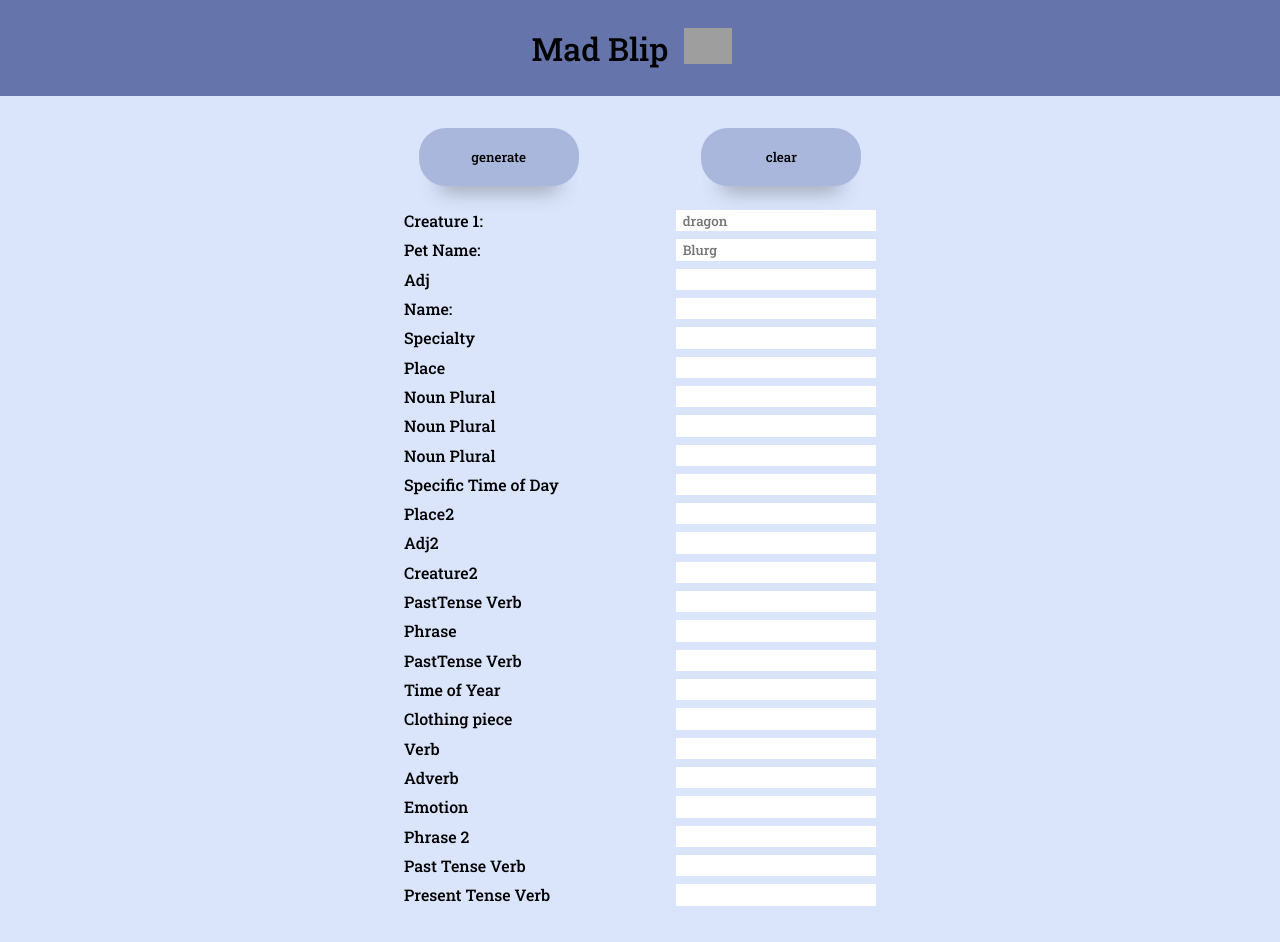
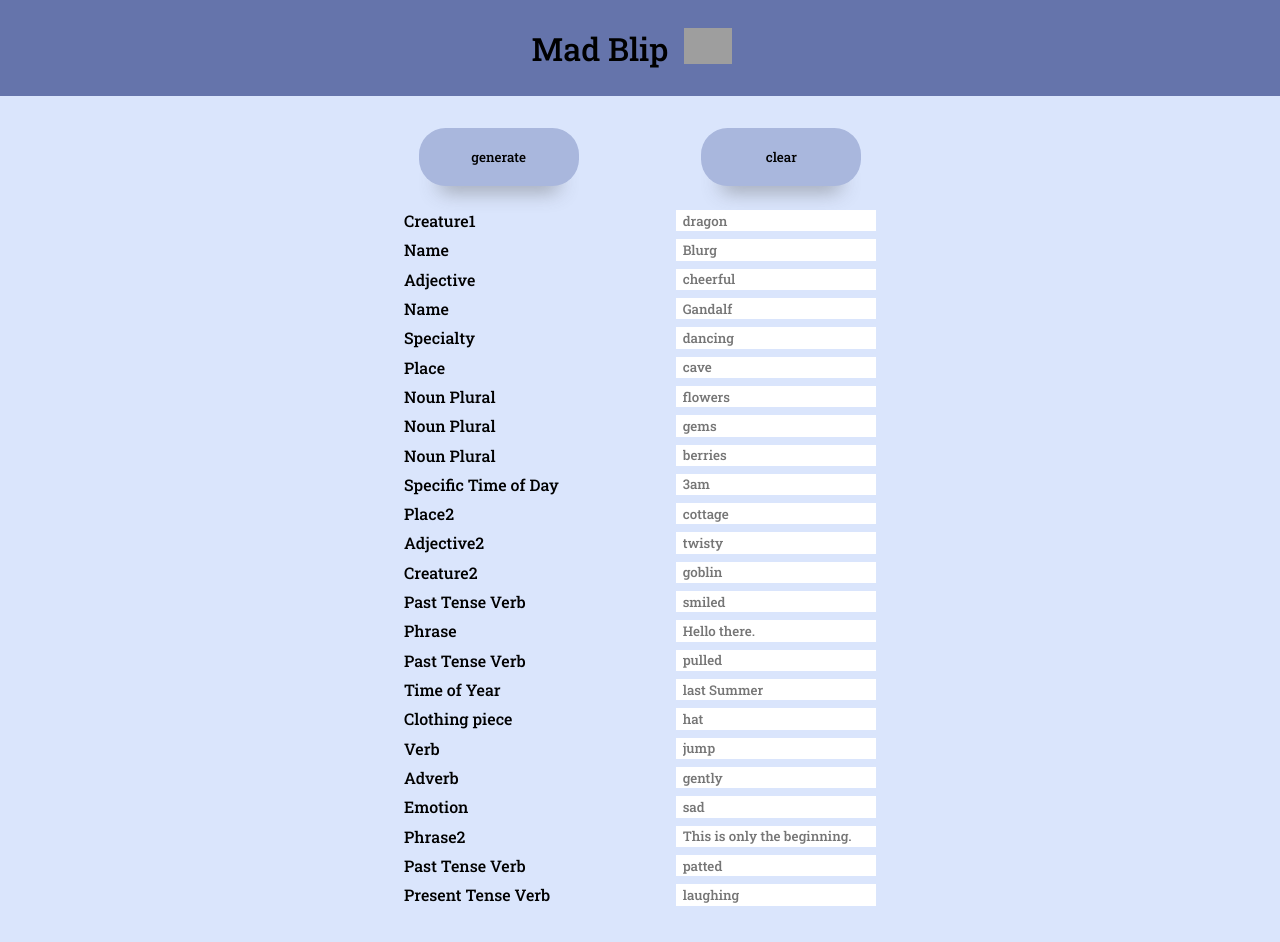
Before and after one commit to jzkime/mad-blip, a React (Create React App) app in the folder client-side/: page / in a window 1280 px wide. Shown: the top 942 px of the page. Built offline with nearby package versions, Linux system fonts and the light colour scheme; grey boxes are pictures that could not be loaded.

Commit message:
Inputs now have placeholders

```diff
--- a/client-side/src/components/StoryPrompts.tsx
+++ b/client-side/src/components/StoryPrompts.tsx
@@ -22,64 +22,64 @@ const StoryPrompts: React.FC<SetState> = ({ currentWords, setCurrentWords }) =>
 
 	return (
 		<form id="prompt-form">
-			<label>Creature 1:</label>
+			<label>Creature1</label>
 			<input
 				name="creature1"
 				value={currentWords.creature1}
 				onChange={handleChange}
 				placeholder="dragon"
 			/>
-			<label>Pet Name:</label>
+			<label>Name</label>
 			<input
 				name="petName"
 				value={currentWords.petName}
 				onChange={handleChange}
 				placeholder="Blurg"
 			/>
-			<label>Adj</label>
-			<input name="adj1" value={currentWords.adj1} onChange={handleChange} />
-			<label>Name:</label>
-			<input name="wizardName" value={currentWords.wizardName} onChange={handleChange} />
+			<label>Adjective </label>
+			<input name="adj1" value={currentWords.adj1} onChange={handleChange} placeholder="cheerful" />
+			<label>Name</label>
+			<input name="wizardName" value={currentWords.wizardName} onChange={handleChange} placeholder="Gandalf" />
 			<label>Specialty</label>
-			<input name="specialty" value={currentWords.specialty} onChange={handleChange} />
+			<input name="specialty" value={currentWords.specialty} onChange={handleChange} placeholder="dancing" />
 			<label>Place</label>
-			<input name="destination" value={currentWords.place1} onChange={handleChange} />
+			<input name="destination" value={currentWords.place1} onChange={handleChange} placeholder="cave" />
 			<label>Noun Plural</label>
-			<input name="noun1" value={currentWords.noun1} onChange={handleChange} />
+			<input name="noun1" value={currentWords.noun1} onChange={handleChange} placeholder="flowers" />
 			<label>Noun Plural</label>
-			<input name="noun2" value={currentWords.noun2} onChange={handleChange} />
+			<input name="noun2" value={currentWords.noun2} onChange={handleChange} placeholder="gems" />
 			<label>Noun Plural</label>
-			<input name="noun3" value={currentWords.noun3} onChange={handleChange} />
+			<input name="noun3" value={currentWords.noun3} onChange={handleChange} placeholder="berries" />
 			<label>Specific Time of Day</label>
-			<input name="timeOfDay" value={currentWords.timeOfDay} onChange={handleChange} />
+			<input name="timeOfDay" value={currentWords.timeOfDay} onChange={handleChange} placeholder="3am" />
 			<label>Place2</label>
-			<input name="home" value={currentWords.place2} onChange={handleChange} />
-			<label>Adj2</label>
-			<input name="adj2" value={currentWords.adj2} onChange={handleChange} />
+			<input name="home" value={currentWords.place2} onChange={handleChange} placeholder="cottage" />
+			<label>Adjective2</label>
+			<input name="adj2" value={currentWords.adj2} onChange={handleChange} placeholder="twisty" />
 			<label>Creature2</label>
-			<input name="creature2" value={currentWords.creature2} onChange={handleChange} />
-			<label>PastTense Verb</label>
-			<input name="pastV1" value={currentWords.pastV1} onChange={handleChange} />
+			<input name="creature2" value={currentWords.creature2} onChange={handleChange} placeholder="goblin" />
+			<label>Past Tense Verb</label>
+			<input name="pastV1" value={currentWords.pastV1} onChange={handleChange} placeholder="smiled" />
 			<label>Phrase</label>
-			<input name="phrase1" value={currentWords.phrase1} onChange={handleChange} />
-			<label>PastTense Verb</label>
-			<input name="pastV2" value={currentWords.pastV2} onChange={handleChange} />
+			<input name="phrase1" value={currentWords.phrase1} onChange={handleChange} placeholder="Hello there." />
+			<label>Past Tense Verb</label>
+			<input name="pastV2" value={currentWords.pastV2} onChange={handleChange} placeholder="pulled" />
 			<label>Time of Year</label>
-			<input name="timeOfYear" value={currentWords.timeOfYear} onChange={handleChange} />
+			<input name="timeOfYear" value={currentWords.timeOfYear} onChange={handleChange} placeholder="last Summer" />
 			<label>Clothing piece</label>
-			<input name="outfit" value={currentWords.outfit} onChange={handleChange} />
+			<input name="outfit" value={currentWords.outfit} onChange={handleChange} placeholder="hat" />
 			<label>Verb</label>
-			<input name="presentV1" value={currentWords.presentV1} onChange={handleChange} />
+			<input name="presentV1" value={currentWords.presentV1} onChange={handleChange} placeholder="jump" />
 			<label>Adverb</label>
-			<input name="adv" value={currentWords.adv} onChange={handleChange} />
+			<input name="adv" value={currentWords.adv} onChange={handleChange} placeholder="gently" />
 			<label>Emotion</label>
-			<input name="emotion" value={currentWords.emotion} onChange={handleChange} />
-			<label>Phrase 2</label>
-			<input name="phrase2" value={currentWords.phrase2} onChange={handleChange} />
+			<input name="emotion" value={currentWords.emotion} onChange={handleChange} placeholder="sad" />
+			<label>Phrase2</label>
+			<input name="phrase2" value={currentWords.phrase2} onChange={handleChange} placeholder="This is only the beginning." />
 			<label>Past Tense Verb</label>
-			<input name="pastV3" value={currentWords.pastV3} onChange={handleChange} />
+			<input name="pastV3" value={currentWords.pastV3} onChange={handleChange} placeholder="patted" />
 			<label>Present Tense Verb</label>
-			<input name="presentV2" value={currentWords.presentV2} onChange={handleChange} />
+			<input name="presentV2" value={currentWords.presentV2} onChange={handleChange} placeholder="laughing" />
 		</form>
 	);
 };
```
